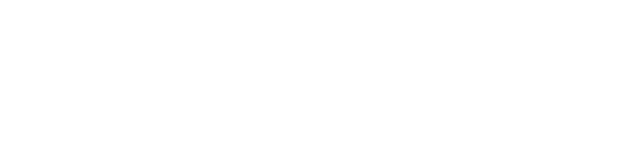
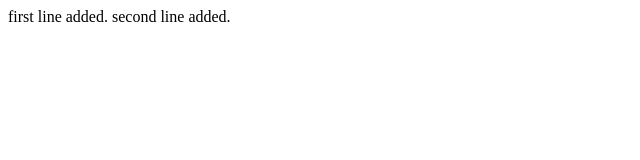
Before and after one commit to gautam-lathiya-simform/Git-Assignment, a plain HTML site: page index.html in a window 1280 px wide. Shown: the whole page, without its empty margins (0-640 px from the left). Drawn offline with Linux system fonts and the light colour scheme.

Commit message:
first line added in squash.html
second line added in squash.html

```diff
--- a/index.html
+++ b/index.html
@@ -6,6 +6,7 @@
     <title>Document</title>
 </head>
 <body>
-
+    first line added.
+    second line added.
 </body>
 </html>
```
